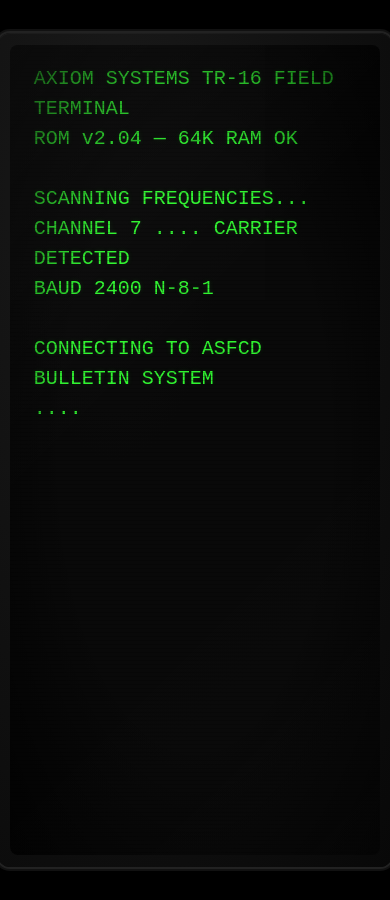
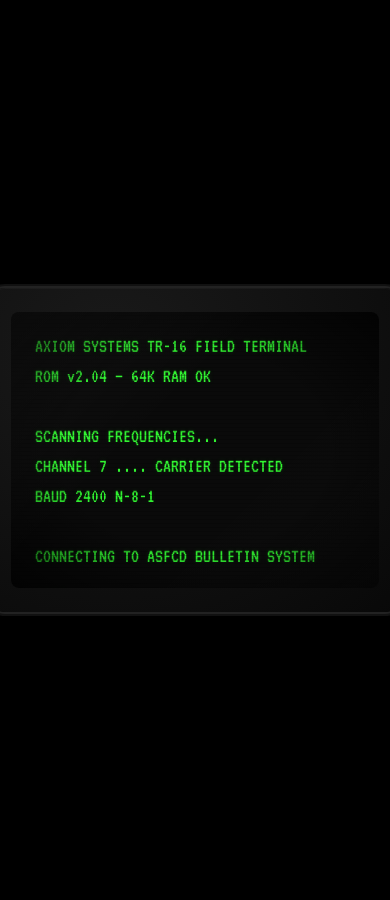
Before and after one commit to AdamClements/axiom-blog, a Jekyll site: the page built from index.md, in a window 390 px wide. Built offline with Jekyll 4.4.1, drawn with Linux system fonts in a browser that asks for light colours.

Commit message:
Clean CSS rewrite: content-box sizing, 40ch + padding width, remove dead code
Switched to content-box so 40ch means 40 actual characters.
CRT width is calc(40ch + 3rem) to add padding on top.
Removed all dead CSS from pre-<pre> era (menu-item, doc-body,
terminal-header, etc). Explicit font declarations on terminal-pre
and status-bar. Removed responsive media query.

```diff
--- a/_layouts/bulletins.html
+++ b/_layouts/bulletins.html
@@ -18,10 +18,8 @@ layout: default
   </div>
 
   <div class="status-bar">
-    <div class="status-bar-inner">
-      <span class="keys"><kbd>↑↓</kbd> SELECT   <kbd>ENTER</kbd> OPEN   <kbd>Q</kbd> BACK</span>
-      <span><span class="cursor"></span></span>
-    </div>
+    <span class="keys"><kbd>↑↓</kbd> SELECT   <kbd>ENTER</kbd> OPEN   <kbd>Q</kbd> BACK</span>
+    <span><span class="cursor"></span></span>
   </div>
 </div>
 
--- a/_layouts/menu.html
+++ b/_layouts/menu.html
@@ -17,10 +17,8 @@ layout: default
   </div>
 
   <div class="status-bar">
-    <div class="status-bar-inner">
-      <span class="keys"><kbd>↑↓</kbd> SELECT   <kbd>ENTER</kbd> OPEN</span>
-      <span><span class="cursor"></span></span>
-    </div>
+    <span class="keys"><kbd>↑↓</kbd> SELECT   <kbd>ENTER</kbd> OPEN</span>
+    <span><span class="cursor"></span></span>
   </div>
 </div>
 
--- a/_layouts/post.html
+++ b/_layouts/post.html
@@ -30,15 +30,13 @@ layout: default
   </div>
 
   <div class="status-bar">
-    <div class="status-bar-inner">
       <span class="keys">
         <kbd>↑↓</kbd> SCROLL
         {% if page.previous %}  <kbd>P</kbd> PREV{% endif %}
         {% if page.next %}  <kbd>N</kbd> NEXT{% endif %}
           <kbd>Q</kbd> BACK
       </span>
-      <span>{{ post_index }}/{{ post_total }}<span class="cursor"></span></span>
-    </div>
+    <span>{{ post_index }}/{{ post_total }}<span class="cursor"></span></span>
   </div>
 </div>
 
--- a/assets/css/crt.css
+++ b/assets/css/crt.css
@@ -6,17 +6,14 @@
   --phosphor-glow: rgba(51, 255, 51, 0.15);
   --phosphor-bright: #88ff88;
   --bg: #0a0a0a;
-  --bg-highlight: #0f1f0f;
   --amber: #ffb000;
 }
 
 * {
   margin: 0;
   padding: 0;
-  box-sizing: border-box;
+  box-sizing: content-box;
   cursor: none;
-  font-size: inherit;
-  line-height: inherit;
 }
 
 html, body {
@@ -53,7 +50,8 @@ body {
 
 .crt {
   position: relative;
-  width: 40ch;
+  /* 40ch content + 2x 1.5rem padding = 40ch + 3rem */
+  width: calc(40ch + 3rem);
   aspect-ratio: 4 / 3;
   display: flex;
   flex-direction: column;
@@ -62,97 +60,57 @@ body {
   overflow: hidden;
 }
 
-/* Barrel distortion — matches in-game applyDistortion with CURVATURE 0.1 */
-.crt-warp {
-  position: relative;
-  width: 100%;
-  height: 100%;
-  display: flex;
-  flex-direction: column;
-  /* barrel distortion approximation via border-radius + overflow */
-}
-
 /* Scanlines */
 .crt::before {
   content: '';
   position: absolute;
-  top: 0;
-  left: 0;
-  width: 100%;
-  height: 100%;
+  top: 0; left: 0;
+  width: 100%; height: 100%;
   background: repeating-linear-gradient(
     to bottom,
-    transparent 0px,
-    transparent 3px,
-    rgba(0, 0, 0, 0.2) 3px,
-    rgba(0, 0, 0, 0.2) 4px
+    transparent 0px, transparent 3px,
+    rgba(0, 0, 0, 0.2) 3px, rgba(0, 0, 0, 0.2) 4px
   );
   pointer-events: none;
   z-index: 100;
   border-radius: 8px;
 }
 
-/* Vignette — stronger at edges to fake barrel distortion falloff */
+/* Vignette */
 .crt::after {
   content: '';
   position: absolute;
-  top: 0;
-  left: 0;
-  width: 100%;
-  height: 100%;
-  background: radial-gradient(
-    ellipse at center,
-    transparent 50%,
-    rgba(0, 0, 0, 0.75) 100%
-  );
+  top: 0; left: 0;
+  width: 100%; height: 100%;
+  background: radial-gradient(ellipse at center, transparent 50%, rgba(0, 0, 0, 0.75) 100%);
   pointer-events: none;
   z-index: 101;
   border-radius: 8px;
 }
 
-/* Screen reflection / glass highlight */
 .crt-glass {
   position: absolute;
-  top: 0;
-  left: 0;
-  width: 100%;
-  height: 100%;
-  background: linear-gradient(
-    135deg,
-    rgba(255, 255, 255, 0.03) 0%,
-    transparent 40%,
-    transparent 60%,
-    rgba(255, 255, 255, 0.01) 100%
-  );
+  top: 0; left: 0;
+  width: 100%; height: 100%;
+  background: linear-gradient(135deg, rgba(255,255,255,0.03) 0%, transparent 40%, transparent 60%, rgba(255,255,255,0.01) 100%);
   pointer-events: none;
   z-index: 102;
   border-radius: 8px;
 }
 
-/* Phosphor glow */
-.crt * {
-  text-shadow: 0 0 5px var(--phosphor-glow);
-}
+.crt * { text-shadow: 0 0 5px var(--phosphor-glow); }
 
-/* Ambient glow on housing from screen */
 .crt-housing::after {
   content: '';
   position: absolute;
-  top: 10%;
-  left: 10%;
-  width: 80%;
-  height: 80%;
-  background: radial-gradient(
-    ellipse at center,
-    rgba(51, 255, 51, 0.04) 0%,
-    transparent 70%
-  );
+  top: 10%; left: 10%;
+  width: 80%; height: 80%;
+  background: radial-gradient(ellipse at center, rgba(51,255,51,0.04) 0%, transparent 70%);
   pointer-events: none;
   z-index: -1;
   border-radius: 8px;
 }
 
-/* Flicker */
 @keyframes flicker {
   0% { opacity: 0.97; }
   5% { opacity: 0.95; }
@@ -165,203 +123,28 @@ body {
   100% { opacity: 0.98; }
 }
 
-.crt {
-  animation: flicker 4s infinite;
-}
+.crt { animation: flicker 4s infinite; }
 
-/* === MAIN CONTENT AREA === */
+/* === SCREEN CONTENT === */
 
 .screen {
   flex: 1;
   overflow: hidden;
-  display: flex;
-  justify-content: center;
   position: relative;
 }
 
 .screen-content {
   height: 100%;
-  width: 100%;
   padding: 1.2rem 1.5rem;
   overflow: hidden;
-  position: relative;
 }
 
-/* === STATUS BAR (bottom) === */
-
-.status-bar {
-  flex-shrink: 0;
-  border-top: 1px solid var(--phosphor-dim);
-  color: var(--amber);
-  letter-spacing: 0.1em;
-  display: flex;
-  justify-content: center;
-  background: rgba(0, 0, 0, 0.5);
-}
-
-.status-bar-inner {
-  width: 100%;
-  padding: 0.3rem 1.5rem;
-  display: flex;
-  justify-content: space-between;
-}
-
-.status-bar .keys {
-  color: var(--phosphor-dim);
-}
-
-.status-bar .keys kbd {
-  color: var(--phosphor-bright);
-  font-family: inherit;
-}
-
-/* === HEADER BLOCK === */
-
-.terminal-header {
-  margin-bottom: 1rem;
-  color: var(--phosphor-bright);
-  text-shadow: 0 0 10px var(--phosphor-glow), 0 0 20px var(--phosphor-glow);
-  letter-spacing: 0.12em;
-  text-transform: uppercase;
-  text-align: center;
-}
-
-.terminal-header .subtitle {
-  color: var(--phosphor-dim);
-  text-transform: none;
-  letter-spacing: 0.08em;
-}
-
-.terminal-divider {
-  color: var(--phosphor-dim);
-  margin: 0.6rem 0;
-  overflow: hidden;
-  white-space: nowrap;
-}
-
-/* === MENU / LIST === */
-
-.menu-list {
-  list-style: none;
-}
-
-.menu-item {
-  padding: 0.15rem 0;
-  white-space: nowrap;
-}
-
-.menu-item.selected .item-label {
-  color: var(--phosphor-bright);
-  text-shadow: 0 0 8px var(--phosphor-glow);
-}
-
-.item-label {
-  color: var(--phosphor);
-}
-
-.item-label.disabled {
-  color: var(--phosphor-dim);
-}
-
-.item-marker {
-  display: inline-block;
-  width: 2ch;
-  color: var(--phosphor-bright);
-}
-
-/* === DOCUMENT VIEW === */
-
-.document {
-  height: 100%;
-  display: flex;
-  flex-direction: column;
-}
-
-.doc-header {
-  margin-bottom: 0.8rem;
-  flex-shrink: 0;
-}
-
-.doc-title {
-  color: var(--phosphor-bright);
-  text-transform: uppercase;
-  letter-spacing: 0.08em;
-  text-shadow: 0 0 10px var(--phosphor-glow);
-}
-
-.doc-meta {
-  color: var(--phosphor-dim);
-  margin-top: 0.2rem;
-}
-
-.doc-body {
-  flex: 1;
-  overflow: hidden;
-  position: relative;
-}
-
-.doc-body-inner {
-  position: absolute;
-  top: 0;
-  left: 0;
-  right: 0;
-  transition: transform 0.05s linear;
-}
-
-.doc-body p {
-  margin-bottom: 1em;
-}
-
-.doc-body strong {
-  color: var(--phosphor-bright);
-  font-weight: normal;
-  text-shadow: 0 0 8px var(--phosphor-glow);
-}
-
-.doc-body em {
-  color: var(--phosphor-dim);
-  font-style: normal;
-}
-
-.doc-body hr {
-  border: none;
-  border-top: 1px solid var(--phosphor-dim);
-  margin: 1em 0;
-}
-
-.doc-body ul, .doc-body ol {
-  margin-left: 2em;
-  margin-bottom: 1em;
-}
-
-.doc-body li {
-  margin-bottom: 0.3em;
-}
-
-.doc-body li::marker {
-  color: var(--phosphor-dim);
-}
-
-.doc-body code {
-  color: var(--amber);
-  font-family: inherit;
-}
-
-.doc-body pre {
-  margin: 1em 0;
-  color: var(--amber);
-}
-
-.doc-body blockquote {
-  border-left: 2px solid var(--phosphor-dim);
-  padding-left: 1em;
-  color: var(--phosphor-dim);
-  margin: 1em 0;
-}
-
-/* === TERMINAL PRE === */
+/* === ALL TEXT IS PRE === */
 
 .terminal-pre {
+  font-family: 'VT323', 'Courier New', monospace;
+  font-size: 20px;
+  line-height: 1.5;
   color: var(--phosphor);
   margin: 0;
   white-space: pre-wrap;
@@ -374,11 +157,27 @@ body {
   position: relative;
 }
 
-/* === CURSOR BLINK === */
+/* === STATUS BAR === */
 
-@keyframes blink {
-  50% { opacity: 0; }
+.status-bar {
+  flex-shrink: 0;
+  border-top: 1px solid var(--phosphor-dim);
+  color: var(--amber);
+  padding: 0.3rem 1.5rem;
+  display: flex;
+  justify-content: space-between;
+  background: rgba(0, 0, 0, 0.5);
+  font-family: 'VT323', 'Courier New', monospace;
+  font-size: 20px;
+  line-height: 1.5;
 }
+
+.status-bar .keys { color: var(--phosphor-dim); }
+.status-bar kbd { color: var(--phosphor-bright); font-family: inherit; }
+
+/* === CURSOR === */
+
+@keyframes blink { 50% { opacity: 0; } }
 
 .cursor {
   display: inline-block;
@@ -398,25 +197,7 @@ a, a:visited, a:hover, a:active {
   pointer-events: none;
 }
 
-.bulletin-item { pointer-events: none; }
-
-/* === SELECTION === */
-
 ::selection {
   background: var(--phosphor-dim);
   color: var(--bg);
 }
-
-/* === RESPONSIVE === */
-
-@media (max-width: 900px) {
-  .crt-housing {
-    padding: 12px;
-    border-radius: 12px;
-  }
-
-  .crt {
-    width: 95vw;
-    height: 90vh;
-  }
-}
```
